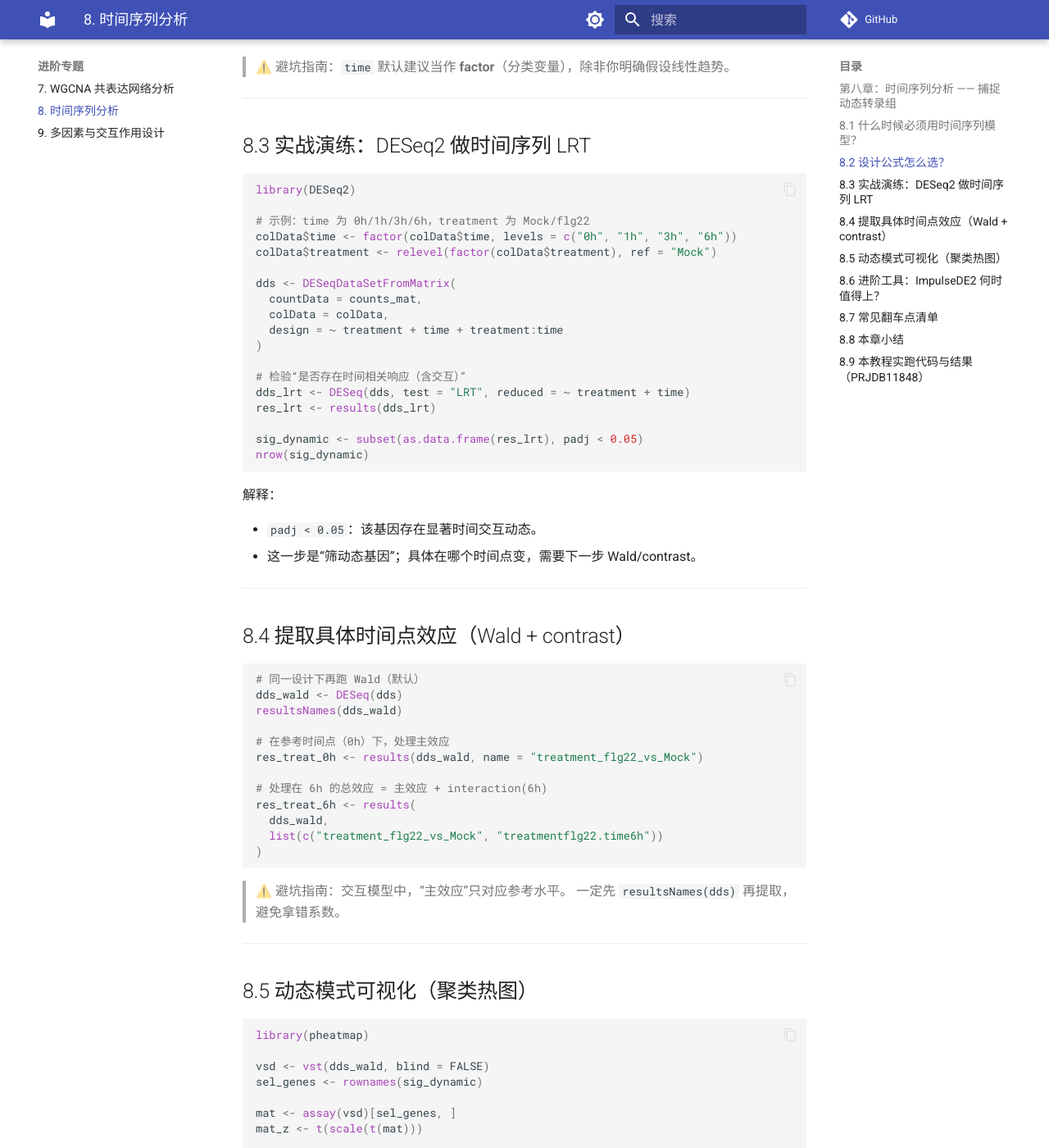
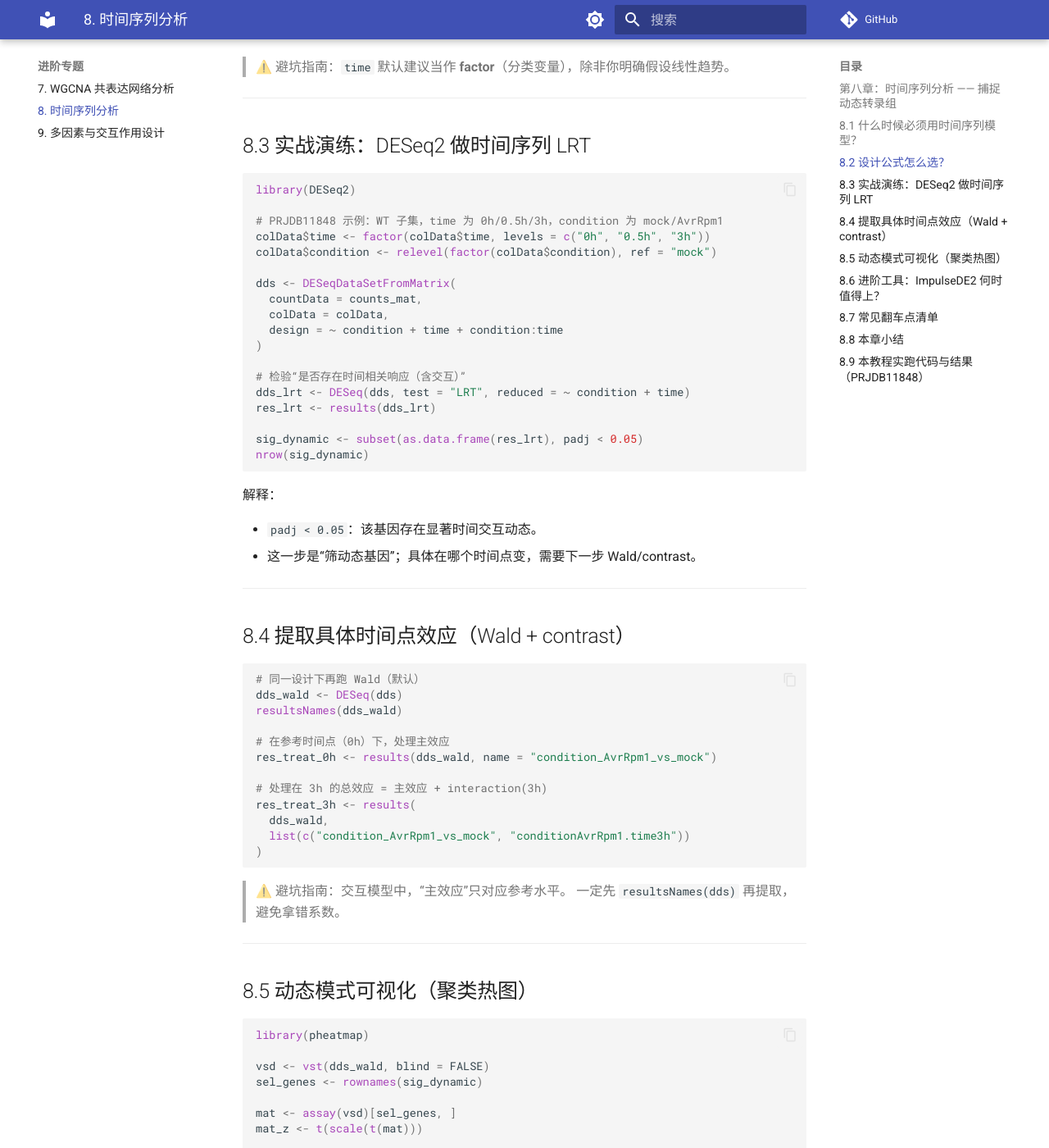
Before and after one commit to petemeng/RNA-seq-Tutorial, an MkDocs documentation site: the page built from docs/08-Time-series-Analysis.md, in a window 1280 px wide and 1400 px high, scrolled down 911 px. Shown: the whole window at 82% size. Built offline with MkDocs 1.6.1 and Material for MkDocs 9.7.7, drawn with Linux system fonts in a browser that asks for light colours; comment, search, counter and statistics services are not loaded; some of the changed text lies outside the part shown.

Commit message:
Align core chapters with validated PRJDB11848 run and results

````diff
--- a/docs/08-Time-series-Analysis.md
+++ b/docs/08-Time-series-Analysis.md
@@ -38,18 +38,18 @@
 ```r
 library(DESeq2)
 
-# 示例：time 为 0h/1h/3h/6h，treatment 为 Mock/flg22
-colData$time <- factor(colData$time, levels = c("0h", "1h", "3h", "6h"))
-colData$treatment <- relevel(factor(colData$treatment), ref = "Mock")
+# PRJDB11848 示例：WT 子集，time 为 0h/0.5h/3h，condition 为 mock/AvrRpm1
+colData$time <- factor(colData$time, levels = c("0h", "0.5h", "3h"))
+colData$condition <- relevel(factor(colData$condition), ref = "mock")
 
 dds <- DESeqDataSetFromMatrix(
   countData = counts_mat,
   colData = colData,
-  design = ~ treatment + time + treatment:time
+  design = ~ condition + time + condition:time
 )
 
 # 检验“是否存在时间相关响应（含交互）”
-dds_lrt <- DESeq(dds, test = "LRT", reduced = ~ treatment + time)
+dds_lrt <- DESeq(dds, test = "LRT", reduced = ~ condition + time)
 res_lrt <- results(dds_lrt)
 
 sig_dynamic <- subset(as.data.frame(res_lrt), padj < 0.05)
@@ -71,12 +71,12 @@ dds_wald <- DESeq(dds)
 resultsNames(dds_wald)
 
 # 在参考时间点（0h）下，处理主效应
-res_treat_0h <- results(dds_wald, name = "treatment_flg22_vs_Mock")
+res_treat_0h <- results(dds_wald, name = "condition_AvrRpm1_vs_mock")
 
-# 处理在 6h 的总效应 = 主效应 + interaction(6h)
-res_treat_6h <- results(
+# 处理在 3h 的总效应 = 主效应 + interaction(3h)
+res_treat_3h <- results(
   dds_wald,
-  list(c("treatment_flg22_vs_Mock", "treatmentflg22.time6h"))
+  list(c("condition_AvrRpm1_vs_mock", "conditionAvrRpm1.time3h"))
 )
 ```
 
@@ -163,6 +163,12 @@ Rscript scripts/05_generate_case_figures.R
 - `validation_run_downstream/results/ch8/time_series_LRT_WT.csv`
 - `validation_run_downstream/results/ch8/time_series_LRT_WT_sig.csv`
 
+验收命令（预期输出 `2927`）：
+
+```bash
+tail -n +2 validation_run_downstream/results/ch8/time_series_LRT_WT_sig.csv | wc -l
+```
+
 padj 分布图：
 
 ![LRT padj](assets/validated_case/ch8_lrt_padj_hist.png)
````
